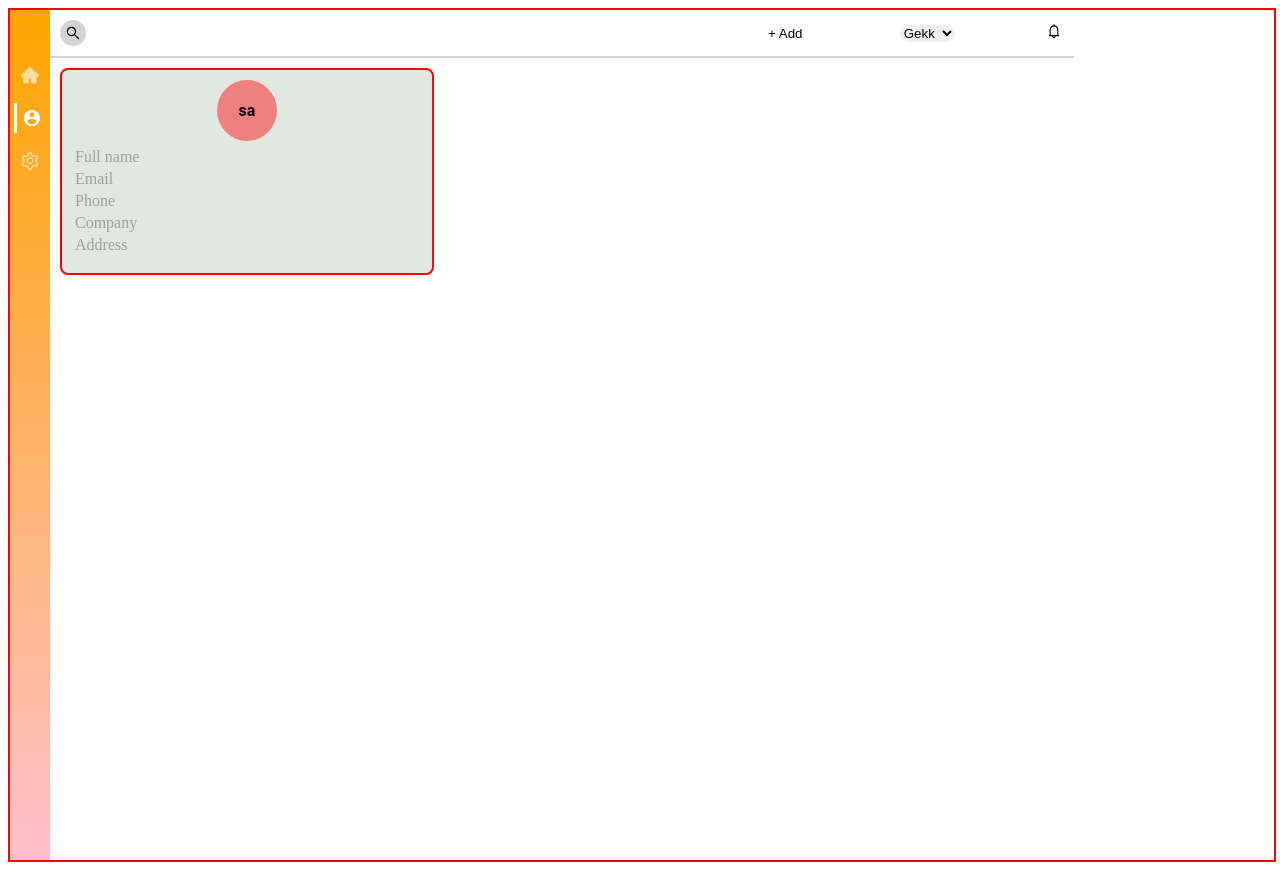
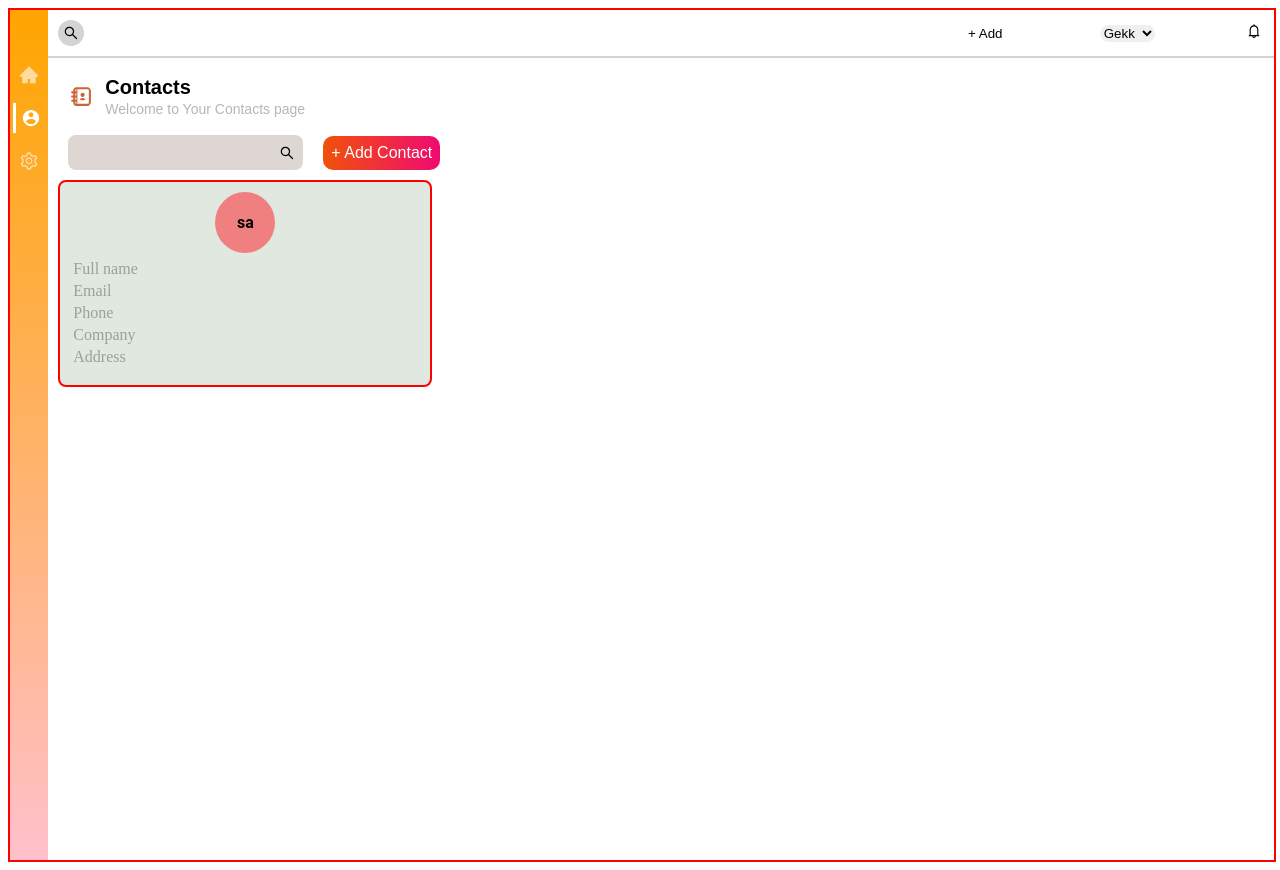
Before and after one commit to saisantosh005/contactListDashboard, a React (Create React App) app: page / in a window 1280 px wide. Built offline with nearby package versions, Linux system fonts and the light colour scheme.

Commit message:
WelcomeCardAndSearchInput

```diff
--- a/src/components/ContactListTable/ContactListTable.js
+++ b/src/components/ContactListTable/ContactListTable.js
@@ -0,0 +1,32 @@
+import { Component } from "react";
+import { AiOutlineSearch } from "react-icons/ai";
+import {
+  SearchAndButtonContainer,
+  SearchContainer,
+  Input,
+  Button,
+  ContactsTableMainContainer
+} from "./styledComponents";
+
+class ContactsListTable extends Component {
+  renderSearchAndAddContacts = () => {
+    return (
+      <SearchAndButtonContainer>
+        <SearchContainer>
+          <Input type="text" />
+          <AiOutlineSearch />
+        </SearchContainer>
+        <Button>+ Add Contact</Button>
+      </SearchAndButtonContainer>
+    );
+  };
+  render() {
+    return (
+      <ContactsTableMainContainer>
+        {this.renderSearchAndAddContacts()}
+      </ContactsTableMainContainer>
+    );
+  }
+}
+
+export default ContactsListTable;
--- a/src/components/ContactListTable/styledComponents.js
+++ b/src/components/ContactListTable/styledComponents.js
@@ -0,0 +1,41 @@
+import styled from "styled-components";
+
+const SearchAndButtonContainer = styled.div`
+  display: flex;
+  align-items: center;
+  margin: 10px;
+  margin-left: 20px;
+`;
+const SearchContainer = styled.div`
+  display: flex;
+  align-items: center;
+  background-color: #ded6d3;
+  border-radius: 8px;
+  padding: 8px;
+`;
+const Input = styled.input`
+  font-size: 15px;
+  font-family: sans-serif;
+  background-color: inherit;
+  border: none;
+  outline: none;
+`;
+const Button = styled.button`
+  font-size: 16px;
+  font-family: sans-serif;
+  color: white;
+  background-image: linear-gradient(to right, #f0520a, #f00a71);
+  border: none;
+  border-radius: 10px;
+  padding: 8px;
+  margin-left: 20px;
+`;
+const ContactsTableMainContainer = styled.div``;
+
+export {
+  SearchAndButtonContainer,
+  SearchContainer,
+  Input,
+  Button,
+  ContactsTableMainContainer
+};
--- a/src/components/Dashboard/Dashboard.js
+++ b/src/components/Dashboard/Dashboard.js
@@ -1,7 +1,9 @@
 import { Component } from "react";
 import ContactDetailsCard from "../ContactDetailsCard/ContactDetailsCard";
+import ContactsListTable from "../ContactListTable/ContactListTable";
 import Header from "../Header/Header";
 import NavBar from "../NavBar/NavBar";
+import WelcomeCard from "../WelcomeCard/WelcomeCard";
 import {
   DashBoaderMainContainer,
   DashBoardHeaderAndDetailsContainer
@@ -14,6 +16,9 @@ class Dashboard extends Component {
         <NavBar />
         <DashBoardHeaderAndDetailsContainer>
           <Header />
+
+          <WelcomeCard />
+          <ContactsListTable />
           <ContactDetailsCard />
         </DashBoardHeaderAndDetailsContainer>
       </DashBoaderMainContainer>
--- a/src/components/Dashboard/styledComponents.js
+++ b/src/components/Dashboard/styledComponents.js
@@ -9,7 +9,7 @@ const DashBoaderMainContainer = styled.div`
   border: 2px solid red;
 `;
 const DashBoardHeaderAndDetailsContainer = styled.div`
-  width: 80vw;
+  width: 100vw;
 `;
 
 export { DashBoaderMainContainer, DashBoardHeaderAndDetailsContainer };
--- /dev/null
+++ b/src/components/WelcomeCard/WelcomeCard.js
@@ -0,0 +1,21 @@
+import {
+  WelcomeCardMainContainer,
+  IconContainer,
+  TitleAndDescriptionContainer,
+  Title,
+  Desription
+} from "./styledComponents";
+
+const WelcomeCard = () => {
+  return (
+    <WelcomeCardMainContainer>
+      <IconContainer />
+      <TitleAndDescriptionContainer>
+        <Title>Contacts</Title>
+        <Desription>Welcome to Your Contacts page</Desription>
+      </TitleAndDescriptionContainer>
+    </WelcomeCardMainContainer>
+  );
+};
+
+export default WelcomeCard;
--- /dev/null
+++ b/src/components/WelcomeCard/styledComponents.js
@@ -0,0 +1,40 @@
+import styled from "styled-components";
+import { TiContacts } from "react-icons/ti";
+
+const WelcomeCardMainContainer = styled.div`
+  display: flex;
+  align-items: center;
+  font-family: sans-serif;
+  margin: 18px;
+`;
+
+const IconContainer = styled(TiContacts)`
+  text-align: center;
+  color: #cc6535;
+  font-size: 25px;
+  padding: 2px;
+  border-radius: 40px;
+  margin-right: 10px;
+`;
+const TitleAndDescriptionContainer = styled.div``;
+
+const Title = styled.h1`
+  font-size: 20px;
+  padding: 0px;
+  margin: 0px;
+  margin-bottom: 2px;
+`;
+const Desription = styled.p`
+  font-size: 14px;
+  color: #b8b6b2;
+  padding: 0px;
+  margin: 0px;
+`;
+
+export {
+  WelcomeCardMainContainer,
+  IconContainer,
+  TitleAndDescriptionContainer,
+  Title,
+  Desription
+};
```
